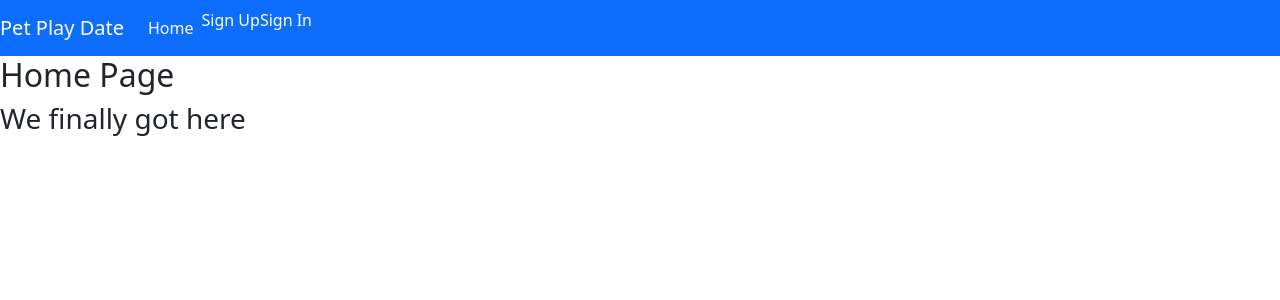
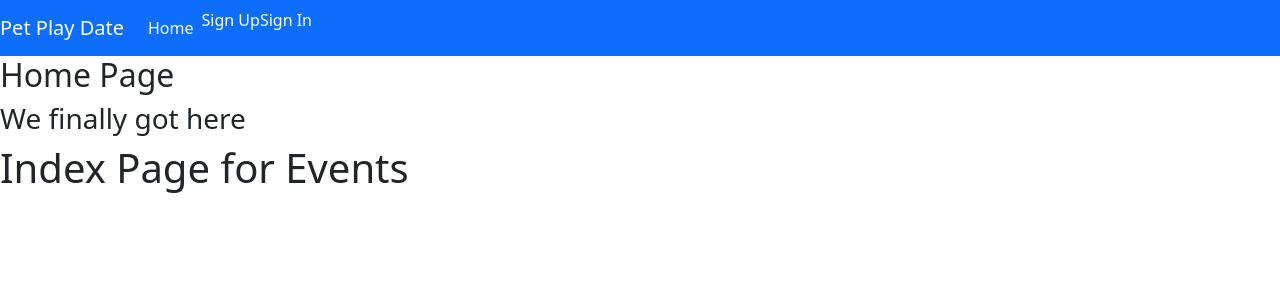
Before and after one commit to lyee197/project-4-client, a React (Create React App) app: page / in a window 1280 px wide. Shown: the top 300 px of the page. Built offline with nearby package versions, Linux system fonts and the light colour scheme.

Commit message:
Created IndexEvents and connected to Home and header

```diff
--- a/src/components/Home.js
+++ b/src/components/Home.js
@@ -1,3 +1,5 @@
+import IndexEvents from "./events/IndexEvents"
+
 const Home = (props) => {
 	// const { msgAlert, user } = props
 	console.log('props in home', props)
@@ -6,6 +8,7 @@ const Home = (props) => {
 		<>
 			<h2>Home Page</h2>
 			<h3>We finally got here</h3>
+			<IndexEvents msgAlert={props.msgAlert} />
 		</>
 	)
 }
--- /dev/null
+++ b/src/components/events/IndexEvents.js
@@ -0,0 +1,15 @@
+import React, {useState, useEffect} from 'react'
+import { getAllEvents } from '../../api/events'
+import { Link } from 'react-router-dom'
+
+const IndexEvents = (props) => {
+
+
+    return (
+        <>
+            <h1>Index Page for Events</h1>
+        </>
+    )
+}
+
+export default IndexEvents
--- a/src/components/shared/Header.js
+++ b/src/components/shared/Header.js
@@ -8,6 +8,11 @@ const linkStyle = {
 }
 const authenticatedOptions = (
 	<>
+		<Nav.Item>
+			<Link to='/events' style={linkStyle}>
+				Events
+			</Link>
+		</Nav.Item>
 		<Nav.Item>
 			<Link to='change-password' style={linkStyle}>
 				Change Password
```
